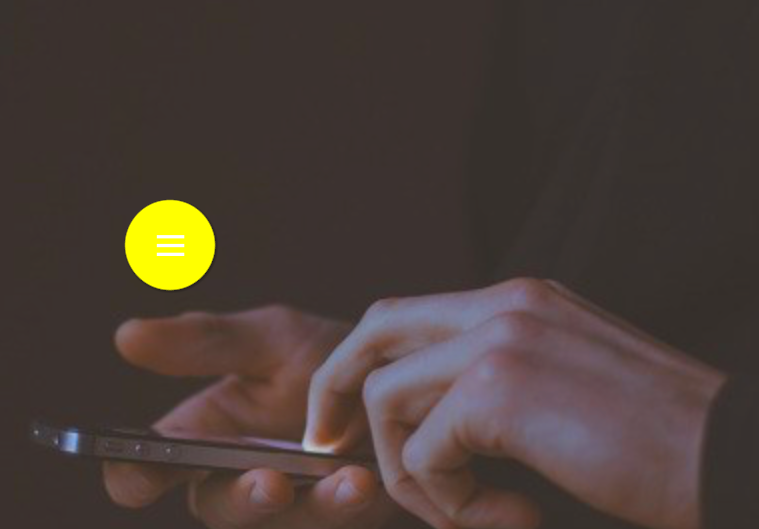
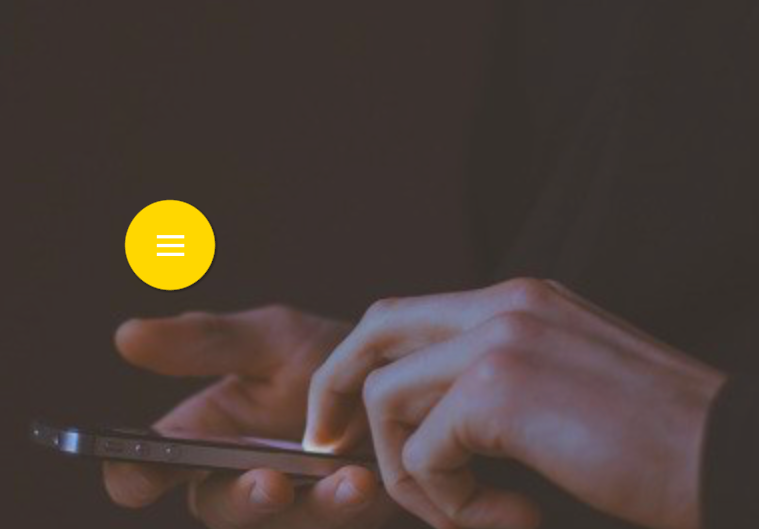
Before and after one commit to htoyll88/getoutredo, a PHP site: page /App/gooey-menu/index.html in a window 1280 px wide. Shown: the part 165-694 px from the top of the page, without its empty margins (520-1279 px from the left). Run offline with PHP 8.4, Linux system fonts and the light colour scheme; some libraries are stand-ins or nearby versions.

Commit message:
change colors and feats

```diff
--- a/App/gooey-menu/css/style.css
+++ b/App/gooey-menu/css/style.css
@@ -29,7 +29,7 @@ h1 {
 }
 
 .menu-item, .menu-open-button {
-  background: yellow;/*#ff4081;*/
+  background: #ffd700;/*#ff4081;*/
   border-radius: 100%;
   width: 80px;
   height: 80px;
--- a/App/gooey-menu/index.html
+++ b/App/gooey-menu/index.html
@@ -21,7 +21,7 @@
     <span class="hamburger hamburger-3"></span>
   </label>
 
-  <a href="http://www.google.com" class="menu-item"><label for="male">Call</label><i class="fa fa-bar-chart"></i></a>
+  <a href="/Users/TILOOOR/Downloads/getout/getoutredo/alarmcode/index.html" class="menu-item"><label for="male">Alarm</label><i class="fa fa-bar-chart"></i></a>
   <a href="#" class="menu-item"> <i class="fa fa-heart"></i> </a>
   <a href="/Users/TILOOOR/Downloads/getout/getoutredo/SMS/sendSMS.html" class="menu-item"><label for="male">SMS</label> <i class="fa fa-plus"></i> </a>
   <a href="#" class="menu-item"> <i class="fa fa-envelope"></i> </a>
```
